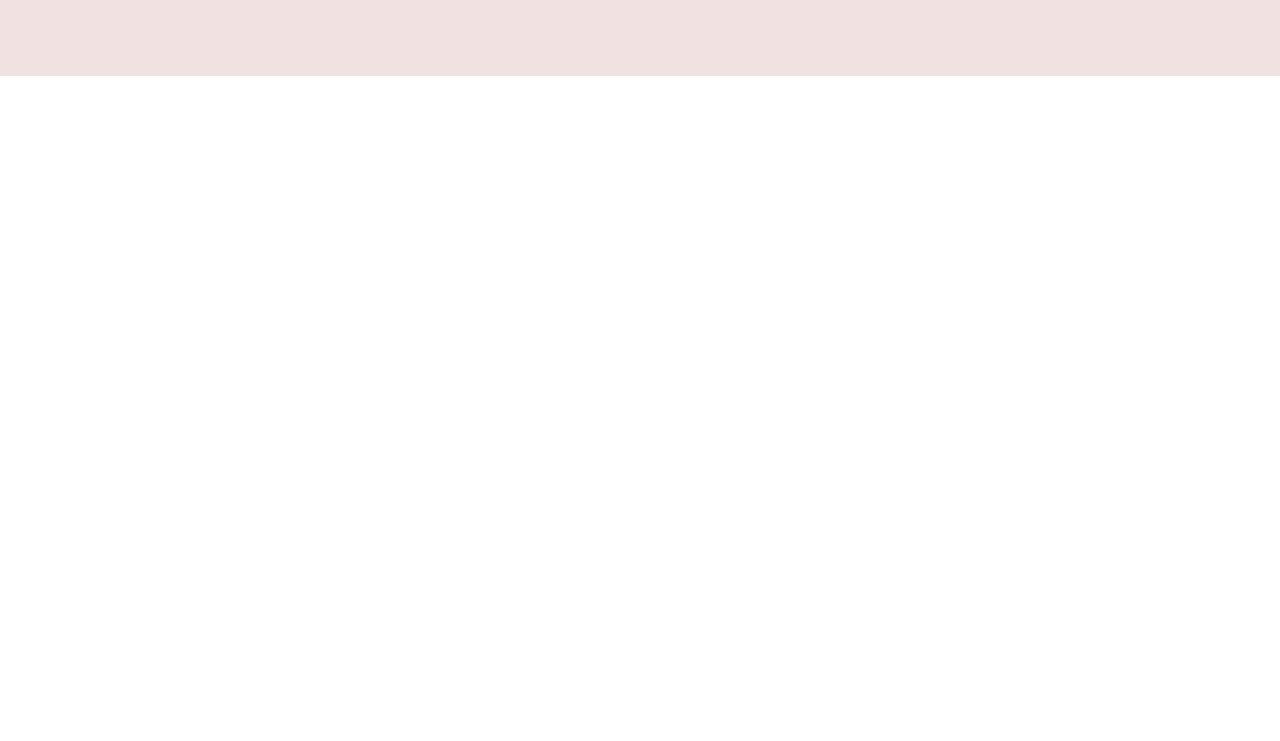
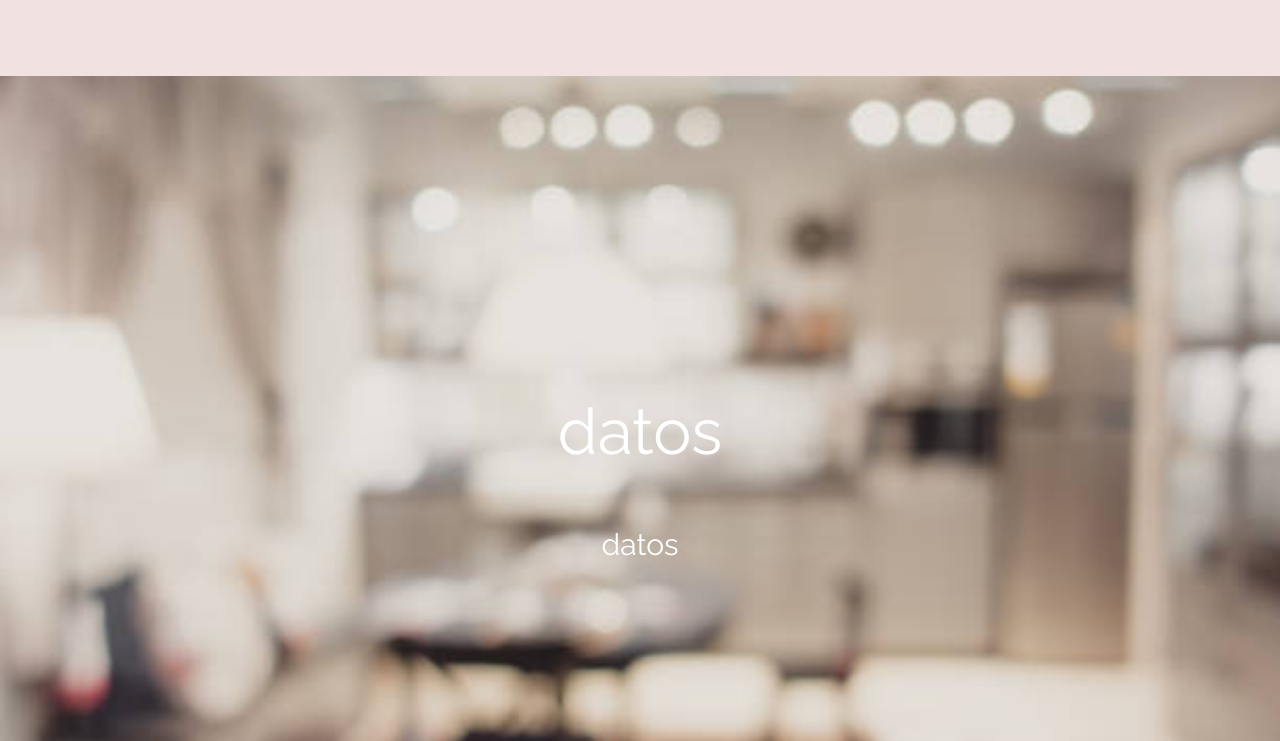
Before and after one commit to r3vskd/imb, a plain HTML site: page index.html in a window 1280 px wide. Shown: the part 1179-1920 px from the top of the page. Drawn offline with nearby package versions, Linux system fonts and the light colour scheme.

Commit message:
Update index.html

```diff
--- a/index.html
+++ b/index.html
@@ -17,7 +17,7 @@ p {line-height: 2}
   background-size: cover;
 }
 .bgimg {background-image: url("./img/background.jpg")}
-.bgimg2 {background-image: src("./img/background2.jpg")}
+.bgimg2 {background-image: url("./img/background2.jpg")}
 </style>
 </head>
 <body>
```
